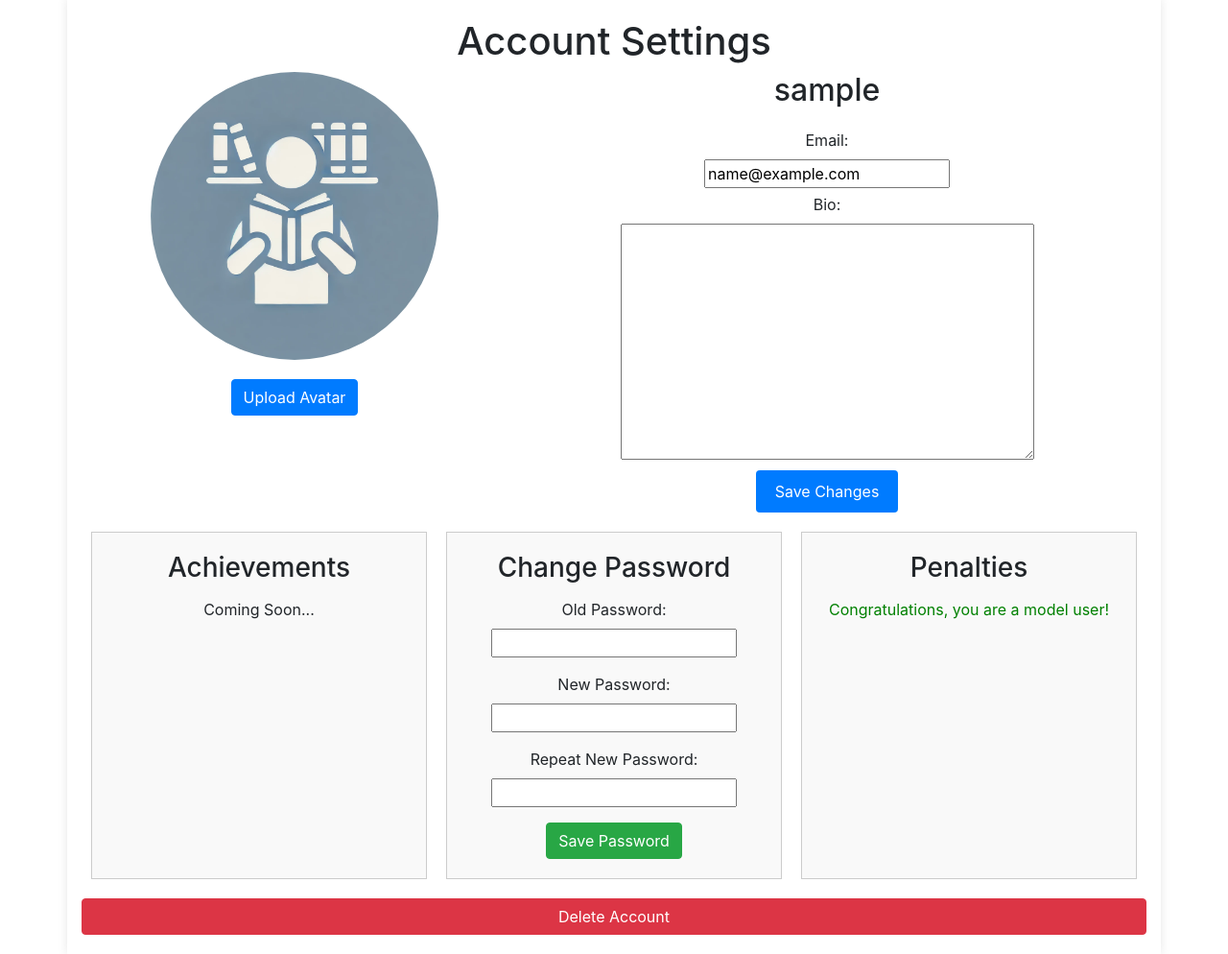
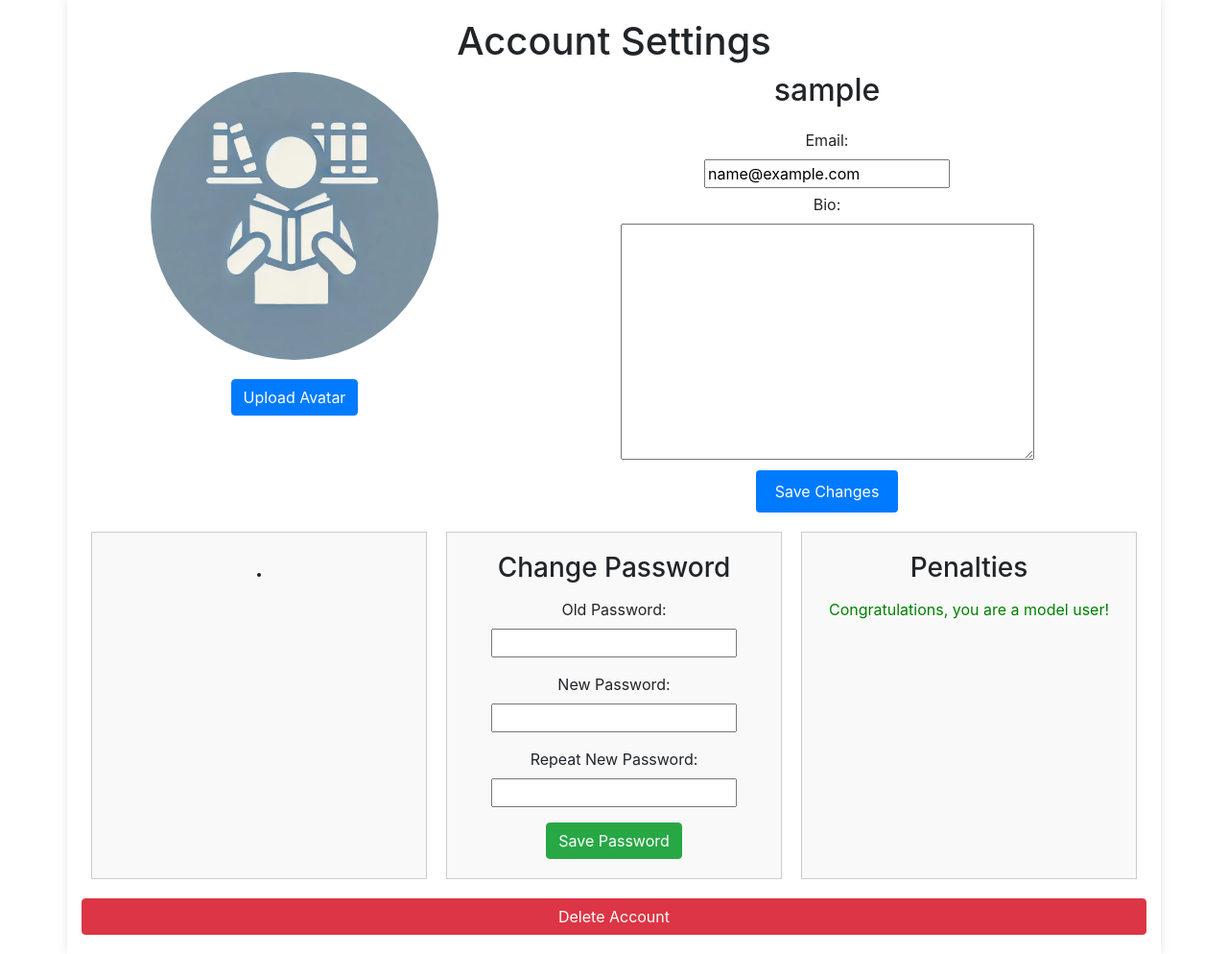
Before and after one commit to KamilPaczoski/SmartShelf, a Django app: page /accounts/account_settings/ in a window 1280 px wide. Shown: the part 75-1069 px from the top of the page at 96% size. Run offline with Django 5.2, Linux system fonts and the light colour scheme; the visitor is signed in with stand-in values (Sample User, id 1); some libraries are stand-ins or nearby versions.

Commit message:
small change to remove placeholder

```diff
--- a/templates/account_settings.html
+++ b/templates/account_settings.html
@@ -45,8 +45,8 @@
         </div>
         <div class="info-sections">
             <div class="info-box">
-                <h3>Achievements</h3>
-                <p>Coming Soon...</p>
+                <h3>.</h3>
+                <p> </p>
             </div>
             <div class="info-box">
                 <h3>Change Password</h3>
```
